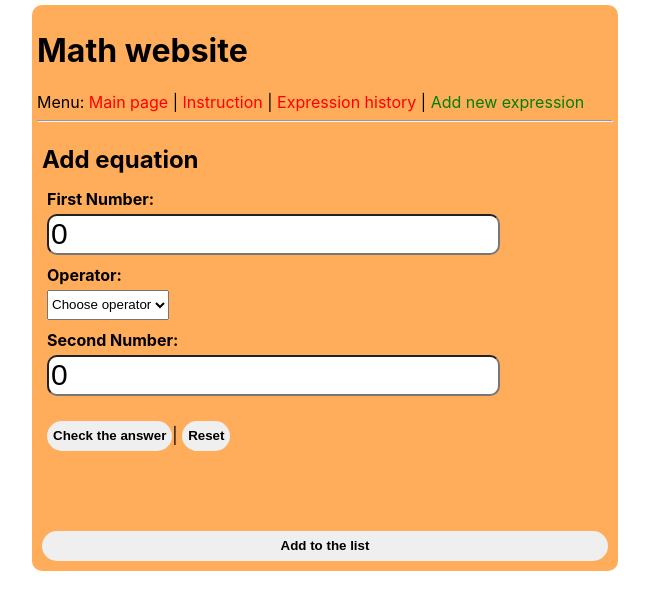
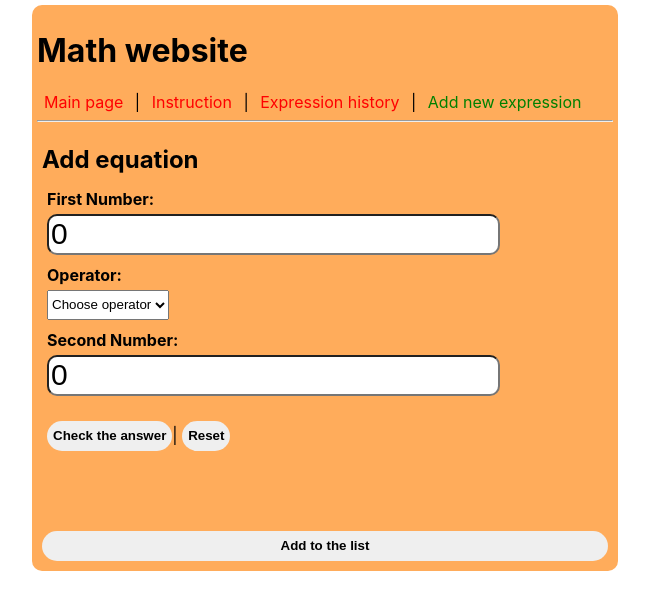
Before and after one commit to Paveu99/CalculatorFront, a React (Create React App) app: page /math/create in a window 1280 px wide. Shown: the top 610 px of the page, without its empty margins (315-964 px from the left). Built offline with nearby package versions, Linux system fonts and the light colour scheme.

Commit message:
Changed Header and AddExpression views

```diff
--- a/src/components/AddExpression/AddExpression.tsx
+++ b/src/components/AddExpression/AddExpression.tsx
@@ -121,7 +121,7 @@ export const AddExpression = () => {
                 </p>
                 <p>
                     <label>
-                        Operator: <br/>
+                        Operator:<br/>
                         <select
                             value={form.operator}
                             onChange={e => updateForm('operator', e.target.value)}
--- a/src/components/Header/Header.tsx
+++ b/src/components/Header/Header.tsx
@@ -11,10 +11,10 @@ export const Header = () => {
         <div className='header'>
             <h1>Math website</h1>
             <div>
-                Menu: <NavLink style={colorOfLink} to="/">Main page </NavLink>
-                | <NavLink style={colorOfLink} to="/mathIns">Instruction </NavLink>
-                | <NavLink style={colorOfLink} to="/mathHis">Expression history </NavLink>
-                | <NavLink style={colorOfLink} to="/math/create">Add new expression</NavLink>
+                <NavLink className='link1' style={colorOfLink} to="/">Main page </NavLink>
+                | <NavLink className='link2' style={colorOfLink} to="/mathIns">Instruction </NavLink>
+                | <NavLink className='link3' style={colorOfLink} to="/mathHis">Expression history </NavLink>
+                | <NavLink className='link4' style={colorOfLink} to="/math/create">Add new expression</NavLink>
                 <hr/>
             </div>
         </div>
--- a/src/components/styles/Header.css
+++ b/src/components/styles/Header.css
@@ -2,3 +2,51 @@
     display: flex;
     flex-direction: column;
 }
+
+.link1 {
+    border-radius: 5px;
+    margin: 2px;
+    padding: 5px;
+}
+
+.link1:hover {
+    cursor: pointer;
+    background-color: #ffffff;
+    transition: background-color 0.5s;
+}
+
+.link2 {
+    border-radius: 5px;
+    margin: 2px;
+    padding: 5px;
+}
+
+.link2:hover {
+    cursor: pointer;
+    background-color: #ffffff;
+    transition: background-color 0.5s;
+}
+
+.link3 {
+    border-radius: 5px;
+    margin: 2px;
+    padding: 5px;
+}
+
+.link3:hover {
+    cursor: pointer;
+    background-color: #ffffff;
+    transition: background-color 0.5s;
+}
+
+.link4 {
+    border-radius: 5px;
+    margin: 2px;
+    padding: 5px;
+}
+
+.link4:hover {
+    cursor: pointer;
+    background-color: #ffffff;
+    transition: background-color 0.5s;
+}
```
Also changed, not shown: src/App.css (line endings or trailing spaces).
